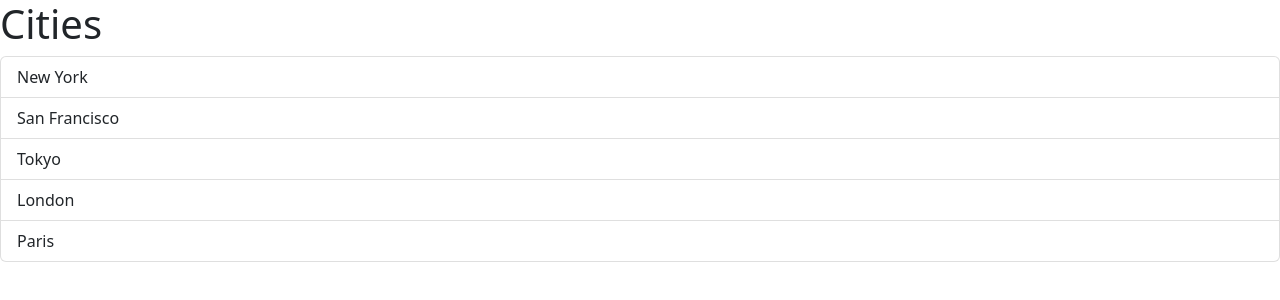
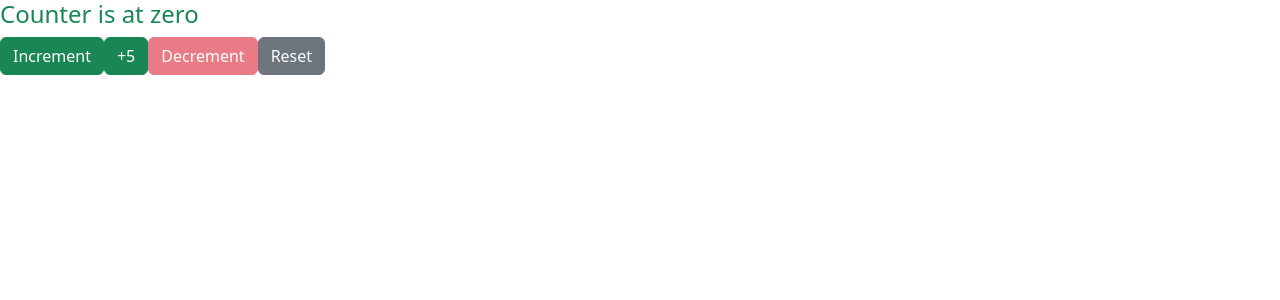
Before and after one commit to nx7iz/react-app, a React (Vite) app: page / in a window 1280 px wide. Shown: the top 300 px of the page. Built offline with nearby package versions, Linux system fonts and the light colour scheme.

Commit message:
Practiced hooks

```diff
--- a/src/App.tsx
+++ b/src/App.tsx
@@ -2,6 +2,7 @@
 // import Message from "./Message";
 
 import ListGroup from "./Components/ListGroup";
+import Counter from "./Components/Counter";
 
 function App() {
   let items = ["New York", "San Francisco", "Tokyo", "London", "Paris"];
@@ -12,7 +13,8 @@ function App() {
 
   return (
     <div>
-      <ListGroup items={items} heading="Cities" onSelectItem={handleSelectItem} />
+      <Counter />
+      {/* <ListGroup items={items} heading="Cities" onSelectItem={handleSelectItem} /> */}
     </div>
   );
 }
--- /dev/null
+++ b/src/Components/Counter.tsx
@@ -0,0 +1,41 @@
+//
+
+import { useState } from "react";
+
+function Counter() {
+  // let count = 0;
+  const [count, setCount] = useState(0);
+
+  return (
+    <>
+      <h4 className={(count >= 0 && "text-success") || "text-danger"}>
+        {count === 0 ? "Counter is at zero" : count}
+      </h4>
+
+      <button
+        className="btn btn-success"
+        onClick={() => setCount((prev) => prev + 1)}
+      >
+        Increment
+      </button>
+      <button
+        className="btn btn-success"
+        onClick={() => setCount((prev) => prev + 5)}
+      >
+        +5
+      </button>
+      <button
+        className="btn btn-danger"
+        onClick={() => setCount((prev) => prev - 1)}
+        disabled={count === 0}
+      >
+        Decrement
+      </button>
+      <button className="btn btn-secondary" onClick={() => setCount(0)}>
+        Reset
+      </button>
+    </>
+  );
+}
+
+export default Counter;
```
